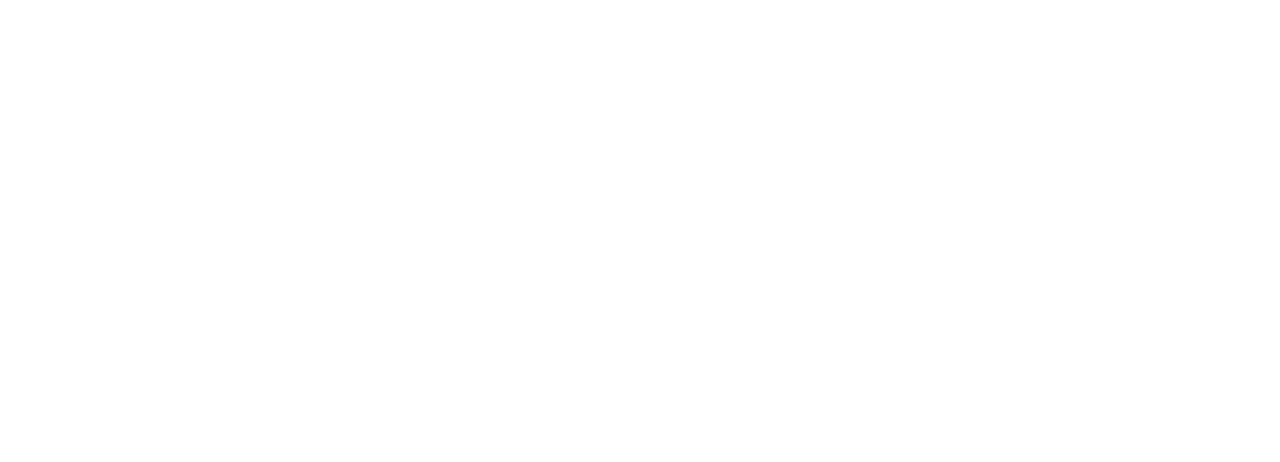
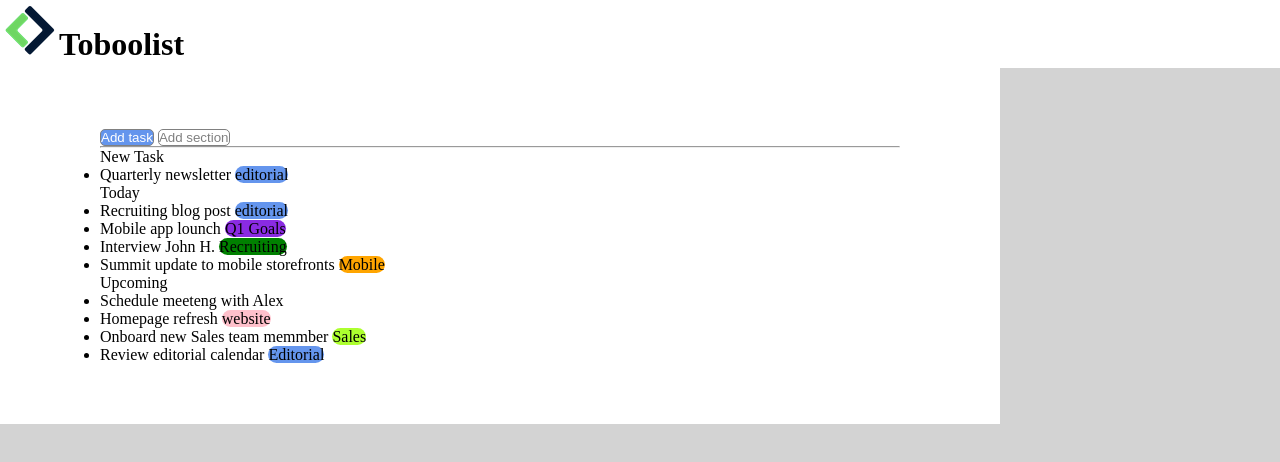
Before and after one commit to Samuele-Chioda/html-css-toboolist, a plain HTML site: page index.html in a window 1280 px wide. Drawn offline with Linux system fonts and the light colour scheme.

Commit message:
aggiunta lista

```diff
--- a/CSS/style.css
+++ b/CSS/style.css
@@ -0,0 +1,73 @@
+*{
+    padding: 0%;
+    margin: 0%;
+    box-sizing: border-box;
+}
+body{
+    background-color: lightgray;
+}
+header{
+    background-color: white;
+    padding: 5px;
+}
+
+.logo{
+    display: inline-block;
+}
+
+.title{
+    display: inline-block;
+}
+
+.container{
+
+    width: 1000px;
+    padding: 60px 100px 60px;
+    background-color:white;
+}
+
+.button{
+    border-radius: 5px;
+    color: grey;
+    border: 1px solid grey;
+    background-color: white;
+
+}
+
+.button.azure{
+    background-color:cornflowerblue;
+    color: white;
+}
+
+.list{
+    border:20px; ;
+}
+
+.list-title{
+
+}
+
+.icon{
+    border-radius: 15px;
+    background-color:cornflowerblue;
+}
+
+.icon.viola{
+    background-color: blueviolet;
+    border-radius:15px ;
+}
+
+.icon.verde{
+    background-color: green;
+}
+.icon.arancio{
+    background-color: orange;
+}
+
+.icon.rosa{
+    background-color: pink;
+}
+
+.icon.verdone{
+    background-color: greenyellow;
+}
--- a/index.html
+++ b/index.html
@@ -6,7 +6,70 @@
     <title>ToBooList</title>
     <link rel="stylesheet" href="./CSS/style.css">
 </head>
+
 <body>
+
+    <header>
+
+        <img class="logo" src="./img/logo.png" alt="logo">
+        <h1 class="title">Toboolist</h1>
+
+    </header>
+
+
+    <main>
+
+        <div class="container">
+            <section class="button-section">
+                <button class="button azure" type="button">Add task</button>
+                <button class="button" type="button">Add section</button>
+            </section>
+            <hr>
+            <section class="list">
+                <ul class="list-title"> New Task
+                    <li>
+                        Quarterly newsletter <span class="icon">editorial</span>
+                    </li>
+                </ul>
+                <ul class="list-title">Today
+                    <li>
+                        Recruiting blog post <span class="icon">editorial</span>
+                    </li>
+                    <li>
+                        Mobile app lounch <span class="icon viola">Q1 Goals</span>
+                    </li>
+                    <li>
+                        Interview John H. <span class="icon verde">Recruiting</span>
+                    </li>
+                    <li>
+                        Summit update to mobile storefronts <span class="icon arancio">Mobile</span>
+                    </li>
+                </ul>
+                <ul class="list-title">Upcoming
+                    <li>
+                        Schedule meeteng with Alex
+                    </li>
+                    <li>
+                        Homepage refresh <span class="icon rosa">website</span>
+                    </li>
+                    <li>
+                        Onboard new Sales team memmber <span class="icon verdone">Sales</span>
+                    </li>
+                    <li>
+                        Review editorial calendar <span class="icon">Editorial</span>
+                    </li>
+                </ul>
+
+            </section>
+        </div>
+
+    </main>
+
+
+    <footer>
+
+
+    </footer>
 
 </body>
 </html>
```
Also changed, not shown: img/Logo.png (added), img/image (4).png (added), img/logo copia.png (added).
